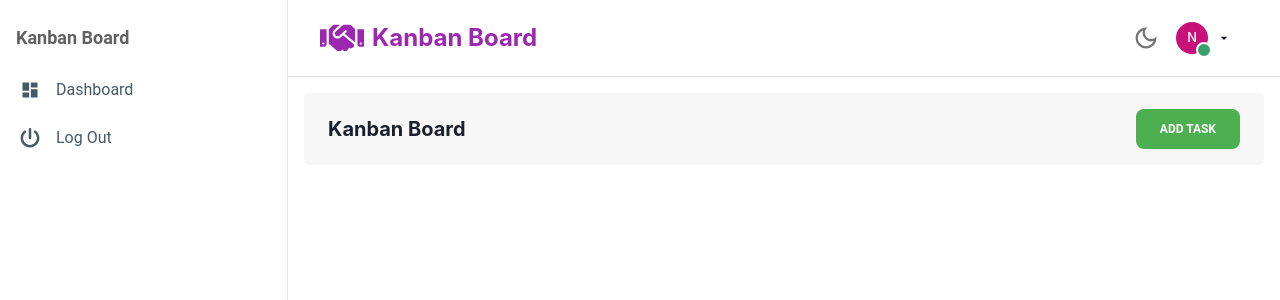
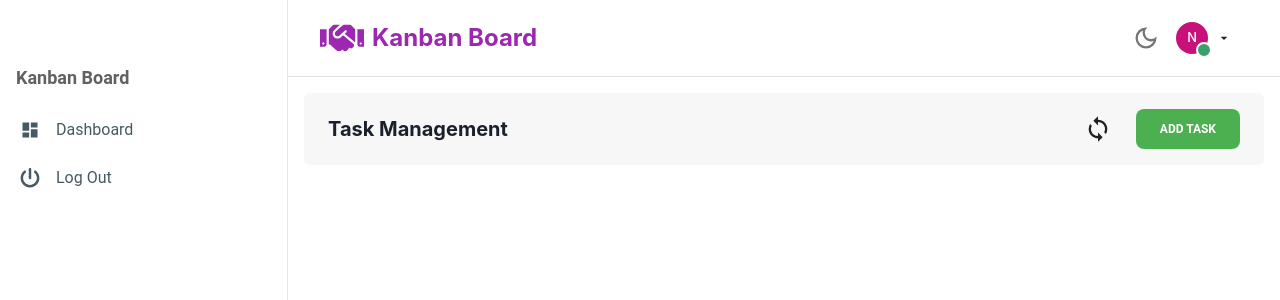
Before and after one commit to coder-harsh/kanban-board, a React (Vite) app: page /dashboard in a window 1280 px wide. Shown: the top 300 px of the page. Built offline with nearby package versions, Linux system fonts and the light colour scheme; no server answers; sample sign-in values are in the browser's storage.

Commit message:
done till get tasks

```diff
--- a/src/Components/Pages/Dashboard.jsx
+++ b/src/Components/Pages/Dashboard.jsx
@@ -1,12 +1,40 @@
 import { Modal } from "../Modal/Modal"
 import AddTask from "./AddTask"
+import { useContext, useEffect } from "react"
+import { TasksContext } from "../../Context/TasksContext.jsx"
+import { Spinner } from "@material-tailwind/react"
+import { MdOutlineSync } from "react-icons/md";
+import { useToast } from "@chakra-ui/react"
 const Dashboard = () => {
+    const { tasks, fetchTasks } = useContext(TasksContext);
+    const toast = useToast();
+    useEffect(() => {
+        fetchTasks();
+    }, []);
+    const handleSync = async () => {
+        // Implement syncing logic here
+        fetchTasks();
+        toast({
+            position: "top",
+            status: "success",
+            variant: "solid",
+            isClosable: true,
+            duration: 3000,
+            title: "Tasks fetched successfully.",
+        })
+    }
+    if (!tasks) {
+        return <Spinner size="xl" className="mx-auto my-10" />
+    }
     return (
         <div className="">
             <div className="bg-secbg py-4 px-6 rounded-md">
                 <div className="flex justify-between items-center">
-                    <h3 className="font-bold text-xl">Kanban Board</h3>
-                    <Modal header={"Please add new task"} btn={"Add Task"} Component={AddTask} />
+                    <h3 className="font-bold text-xl">Task Management</h3>
+                    <div className="flex justify-center items-center">
+                        <MdOutlineSync size={28} className="text-gray-900 mr-6 cursor-pointer" onClick={handleSync} />
+                        <Modal header={"Please add new task"} btn={"Add Task"} Component={AddTask} />
+                    </div>
                 </div>
             </div>
         </div>
--- a/src/Components/Pages/Login.jsx
+++ b/src/Components/Pages/Login.jsx
@@ -3,7 +3,6 @@ import axios from "axios";
 import { Box, Button, Center, InputRightElement, Heading, Input, InputGroup, InputLeftElement, Stack, Text, useToast } from "@chakra-ui/react";
 import { FaEnvelope, FaLock, FaEye, FaEyeSlash, FaHandshake } from "react-icons/fa";
 import { Link, useNavigate } from "react-router-dom";
-import { form } from "framer-motion/client";
 
 const Login = () => {
     const [formData, setFormData] = useState({
--- a/src/Components/Sidebar.jsx
+++ b/src/Components/Sidebar.jsx
@@ -16,7 +16,7 @@ export function SideBar() {
     };
 
     return (
-        <Card className="w-full h-screen max-w-[18rem] shadow-none rounded-none py-6 bg-white border-r-[1px] overflow-hidden">
+        <Card className="w-full h-screen max-w-[18rem] shadow-none rounded-none py-16 bg-white border-r-[1px] overflow-hidden">
             <div className="mb-2 px-4">
                 <Typography variant="h5" className="text-lg flex">
                     <p>Kanban Board</p>
--- /dev/null
+++ b/src/Context/TasksContext.jsx
@@ -0,0 +1,34 @@
+import axios from "axios";
+import { createContext, useState } from "react";
+export const TasksContext = createContext();
+export const TasksProvider = ({ children }) => {
+    const [tasks, setTasks] = useState([]);
+    const backendUrl = import.meta.env.VITE_BACKEND_URL;
+    const fetchTasks = async () => {
+        try {
+            const response = await axios.get(`${backendUrl}/api/tasks/`, {
+                headers: {
+                    "Content-Type": "application/json",
+                    Authorization: localStorage.getItem("token"), // Secure the API
+                },
+            });
+            console.log(response)
+            if (response.data.success) {
+                setTasks(response.data);
+                console.log(response)
+            } else {
+                throw new Error(response.data.message || "Failed to fetch tasks");
+            }
+        } catch (error) {
+            console.log(error)
+        }
+    }
+    const value = {
+        tasks, fetchTasks
+    }
+    return (
+        <TasksContext.Provider value={value}>
+            {children}
+        </TasksContext.Provider>
+    )
+}
--- a/src/main.jsx
+++ b/src/main.jsx
@@ -4,11 +4,14 @@ import './index.css'
 import App from './App.jsx'
 import { ThemeProvider } from "@material-tailwind/react";
 import { ChakraProvider } from '@chakra-ui/react'
+import { TasksProvider } from "./Context/TasksContext.jsx"
 createRoot(document.getElementById('root')).render(
   <StrictMode>
     <ThemeProvider>
       <ChakraProvider>
-        <App />
+        <TasksProvider>
+          <App />
+        </TasksProvider>
       </ChakraProvider>
     </ThemeProvider>
   </StrictMode>,
```
